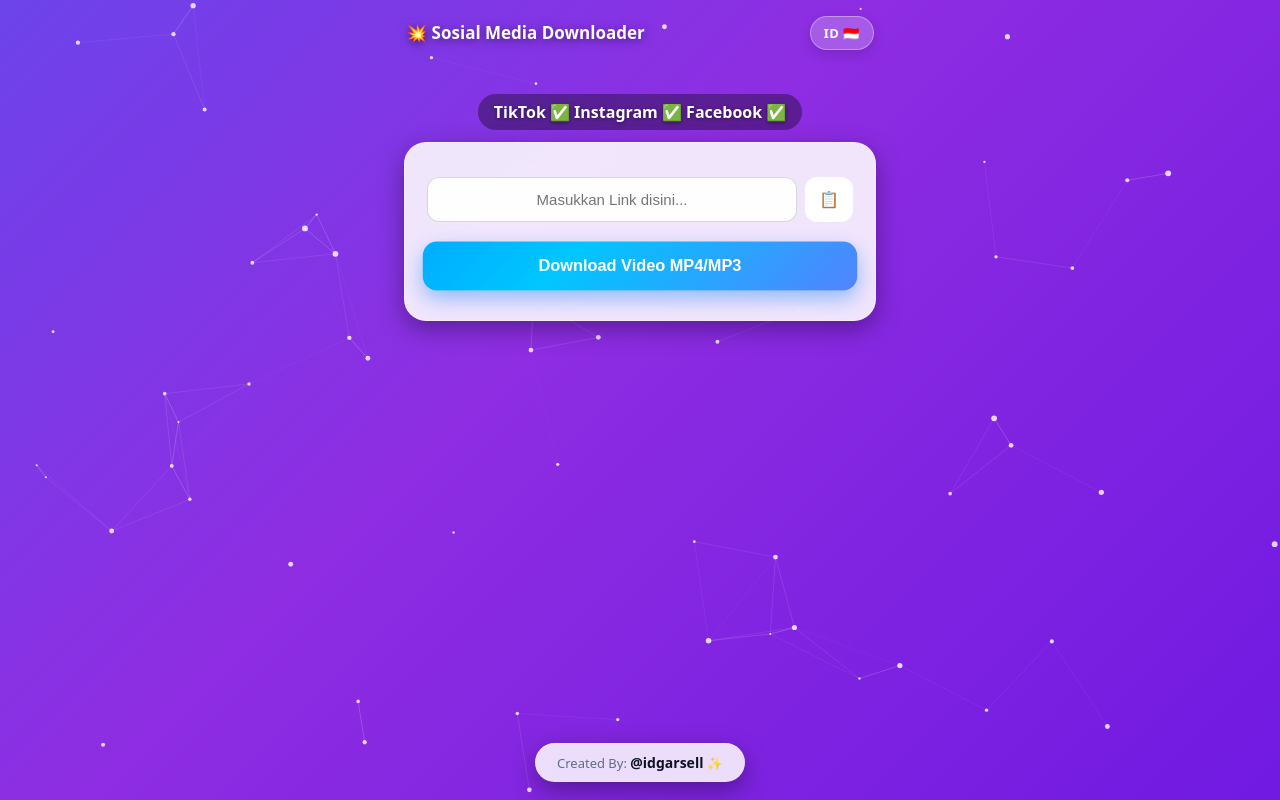
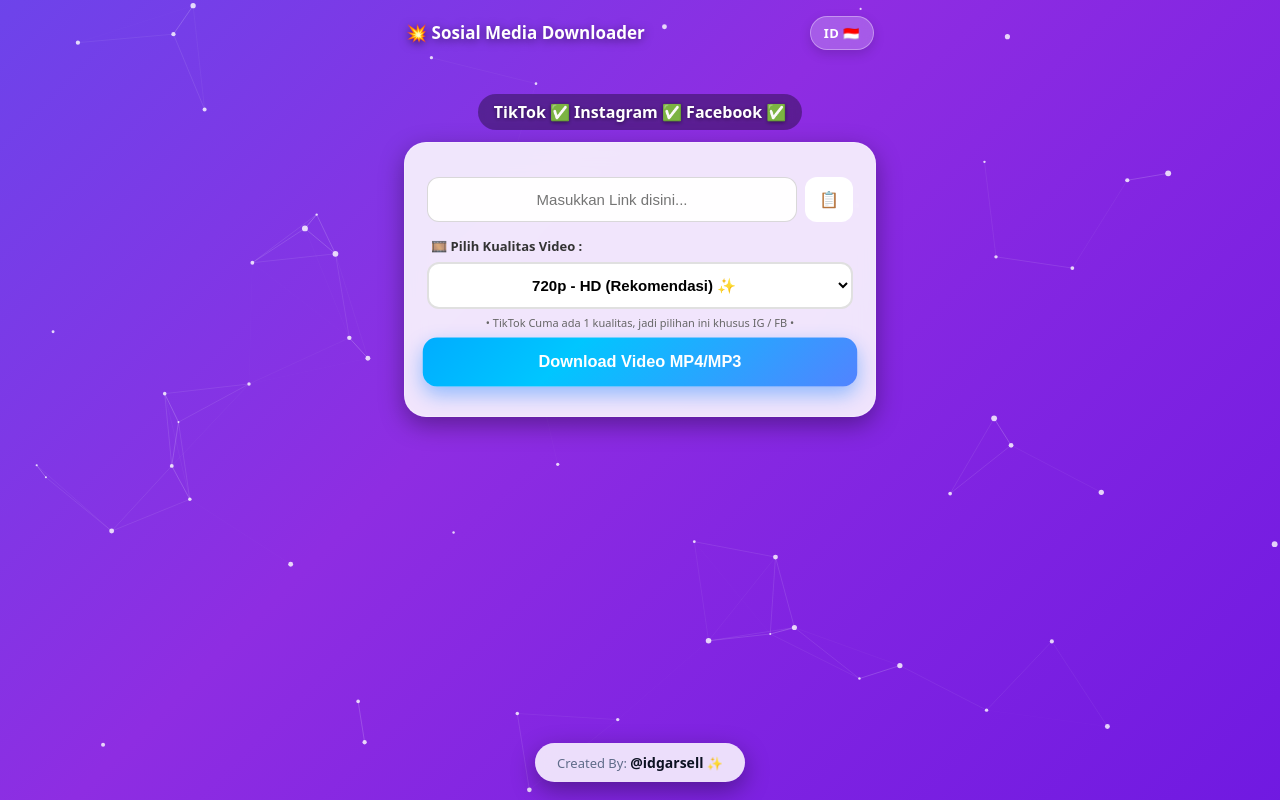
Before and after one commit to Edi-ID/media-download, a Flask app: page / in a window 1280 px wide. Run offline with Flask 3, Linux system fonts and the light colour scheme; some libraries are stand-ins or nearby versions.

Commit message:
Update index.html

```diff
--- a/templates/index.html
+++ b/templates/index.html
@@ -5,6 +5,41 @@
   <meta name="viewport" content="width=device-width, initial-scale=1">
   <title>Media Downloader</title>
   <link rel="stylesheet" href="{{ url_for('static', filename='style.css') }}">
+  <style>
+    /* STYLE BARU BUAT PILIHAN KUALITAS */
+    .quality-wrap{
+      margin-top:12px;
+      text-align:left;
+    }
+    .quality-wrap label{
+      font-size:13px;
+      font-weight:bold;
+      color:#333;
+      margin-left:4px;
+    }
+    #quality{
+      width:100%;
+      padding:12px;
+      border-radius:12px;
+      border:2px solid #e0e0e0;
+      background:white;
+      font-weight:bold;
+      font-size:15px;
+      text-align:center;
+      margin-top:6px;
+      outline:none;
+      cursor:pointer;
+    }
+    #quality:focus{
+      border-color:#3b82f6;
+    }
+    .quality-note{
+      font-size:11px;
+      color:#666;
+      text-align:center;
+      margin-top:6px;
+    }
+  </style>
 </head>
 <body>
   <canvas id="bg-canvas"></canvas>
@@ -22,6 +57,20 @@
         <input id="url" placeholder="Masukkan Link disini...">
         <button class="btn-paste" onclick="pasteLink()" title="Paste Link">📋</button>
       </div>
+
+      <!-- === PILIHAN KUALITAS === -->
+      <div class="quality-wrap">
+        <label for="quality">🎞️ Pilih Kualitas Video :</label>
+        <select id="quality">
+          <option value="360">360p - Hemat Kuota 📱</option>
+          <option value="480">480p - Standar</option>
+          <option value="720" selected>720p - HD (Rekomendasi) ✨</option>
+          <option value="1080">1080p - Full HD 🔥</option>
+          <option value="best">Kualitas Terbaik 🚀</option>
+        </select>
+        <div class="quality-note">• TikTok Cuma ada 1 kualitas, jadi pilihan ini khusus IG / FB •</div>
+      </div>
+
       <button class="btn-utama" onclick="cek()">Download Video MP4/MP3</button>
       <div id="hasil"></div>
     </div>
@@ -60,9 +109,14 @@
 
   async function dl(audio){
     let url = document.getElementById('url').value;
-    let r = await fetch('/download', {method:'POST', headers:{'Content-Type':'application/json'}, body: JSON.stringify({url, audio})});
+    // === AMBIL KUALITAS DARI DROPDOWN ===
+    let quality = document.getElementById('quality').value;
+    // Kalo MP3, kualitas gak dipake, tapi tetep dikirim biar aman
+    document.getElementById('hasil').innerHTML += '<p>⏳ Sedang Download Harap Tunggu... 🚀</p>';
+    let r = await fetch('/download', {method:'POST', headers:{'Content-Type':'application/json'}, body: JSON.stringify({url, audio, quality})});
     let d = await r.json();
     if(d.error) return alert(d.error);
+    if(d.note) alert(d.note);
     window.location.href = d.file;
   }
 
```
